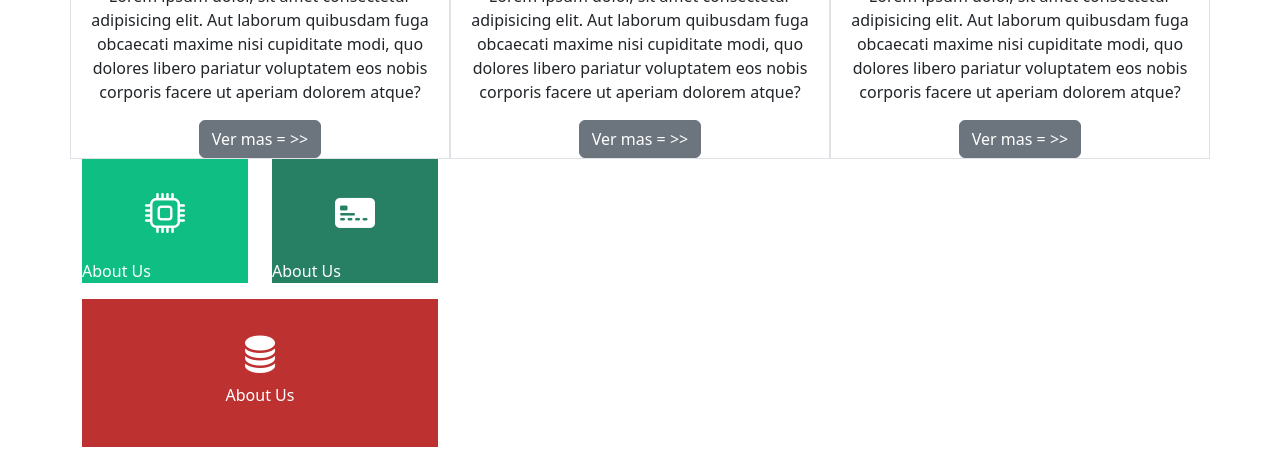
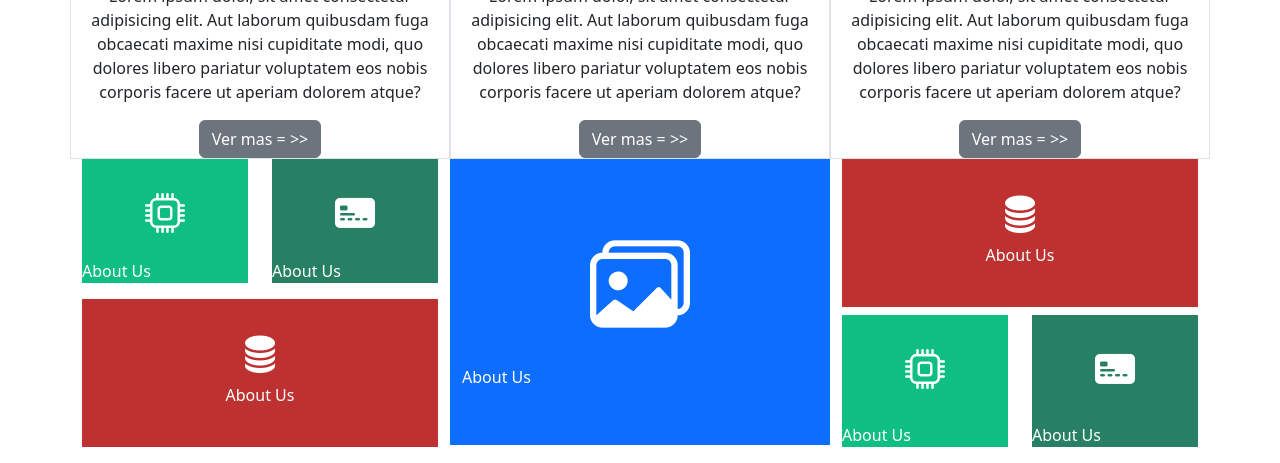
Before and after one commit to itsuka-shido12/bootstrap-react-2901771, a plain HTML site: page bootstrap-react-2901771/1-intro-bootstrap/index.html in a window 1280 px wide. Shown: the part 465-928 px from the top of the page. Drawn offline with nearby package versions, Linux system fonts and the light colour scheme.

Commit message:
Actividad finalizada

```diff
--- a/bootstrap-react-2901771/1-intro-bootstrap/index.html
+++ b/bootstrap-react-2901771/1-intro-bootstrap/index.html
@@ -86,8 +86,40 @@
                         <p class="text-white">About Us</p>
                     </div>
                 </div>
+
             </div>
         </div>
+        <div class=" col-4">
+            <div class="row">
+                <div class=" py-5 text-center bg-primary col-12">
+                    <i class="fs-0 text-white bi bi-images"></i>
+                    <p class="my-2 text-start text-white">About Us</p>
+                </div>
+            </div>
+        </div>
+        <div class="col-4">
+            <div class="row">
+                <div class=" col-12 ">
+                    <div class="bg-tomato text-center py-4">
+                        <i class="fs-1 text-white d-block text-center bi bi-database-fill"></i>
+                        <p class="text-white">About Us</p>
+                    </div>
+                </div>
+                <div class="col-6 ">
+                    <div class=" bg-mint text-center ">
+                        <i class="my-2 pt-4 pb-2 d-block fs-1 text-white text-center bi bi-cpu"></i>
+                        <p class="text-white text-start pt-2">About Us</p>
+                    </div>
+                </div>
+                <div class="col-6">
+                    <div class="bg-dark-mint text-center">
+                        <i class="my-2 pt-4 pb-2 fs-1 text-white d-block text-center bi bi-credit-card-2-front-fill"></i>
+                        <p class="text-white text-start pt-2 ">About Us</p>
+                    </div>
+                </div>
+
+            </div>
+
     </div>
 </div>
 
--- a/bootstrap-react-2901771/1-intro-bootstrap/style.css
+++ b/bootstrap-react-2901771/1-intro-bootstrap/style.css
@@ -2,6 +2,10 @@
     width: 100px;
     height: 100px;
 }
+.fs-0{
+    font-size: 100px;
+}
+
 .bg-mint{background-color: rgb(14, 190, 131);}
 .bg-dark-mint{background-color: rgb(39, 128, 99);}
 .bg-tomato{background-color: rgb(190, 49, 49);}
```
